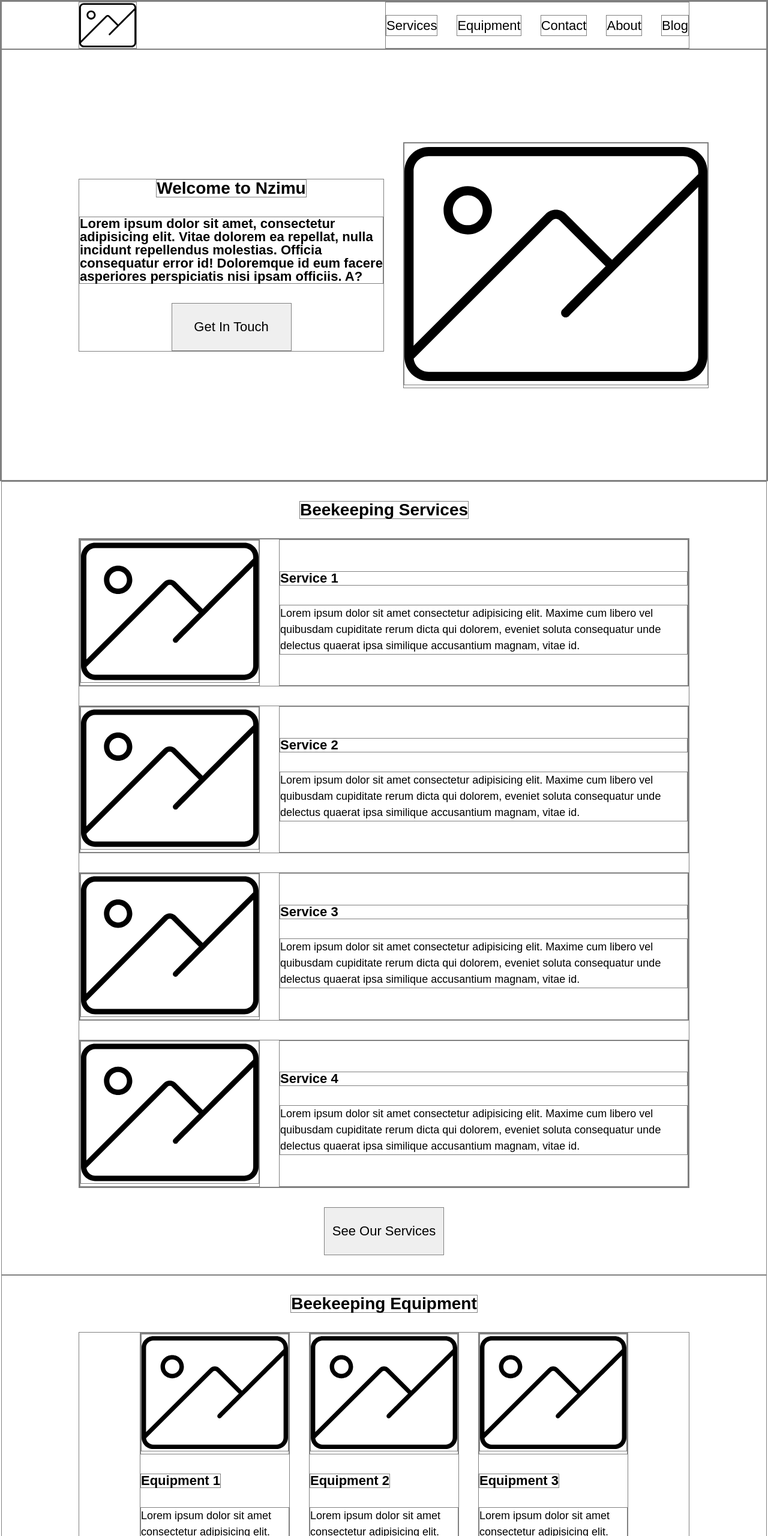
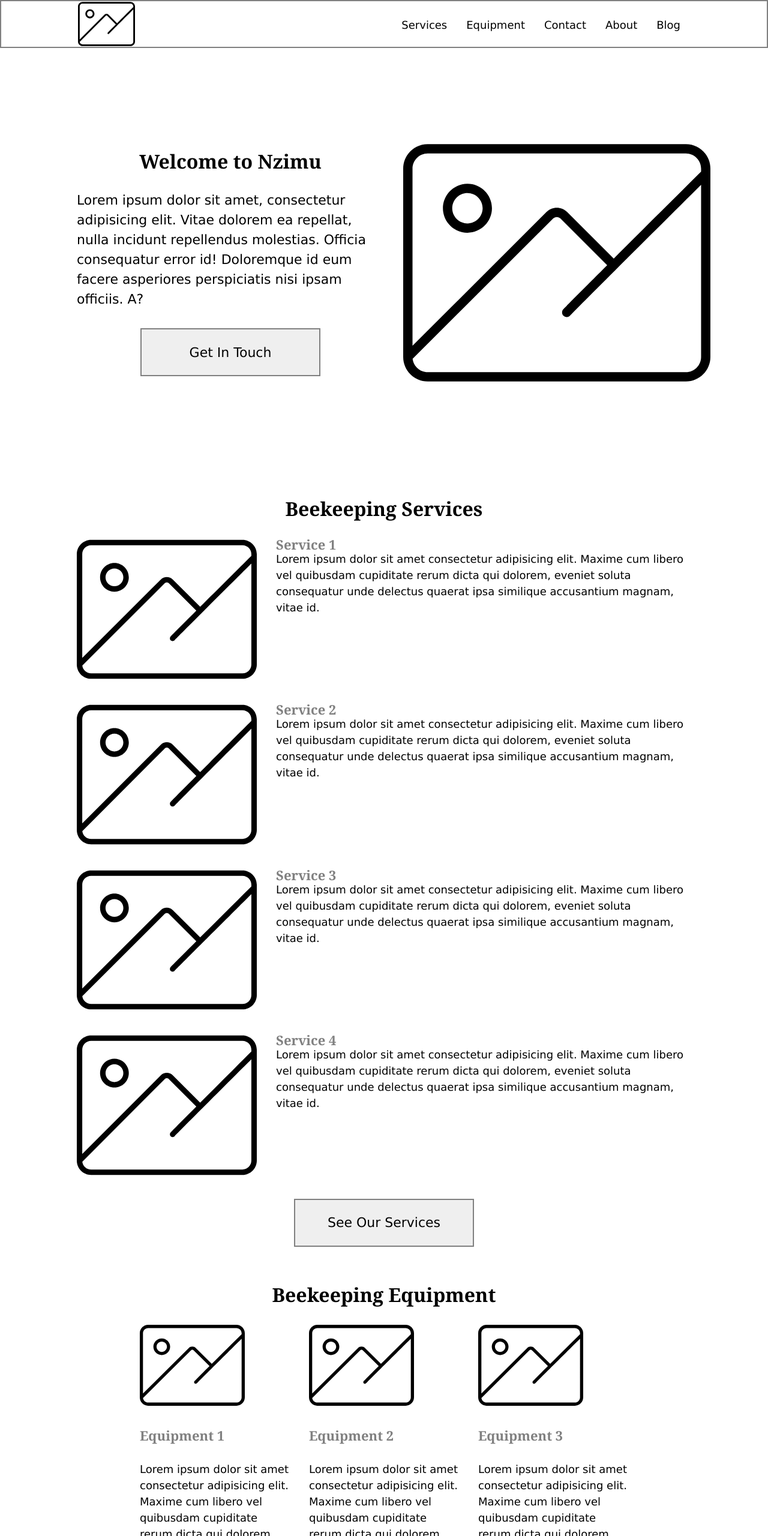
Before and after one commit to rodionlee/nzimu, a website built with webpack: page src/index.html in a window 1280 px wide. Shown: the top 2560 px of the page at 60% size. Built offline with nearby package versions, Linux system fonts and the light colour scheme.

Commit message:
Improve on home page wireframe

```diff
--- a/src/index.html
+++ b/src/index.html
@@ -5,18 +5,66 @@
   <title><%= htmlWebpackPlugin.options.title %></title>
 </head>
 
-<body>
+<body class="lightTheme">
 
   <!-- Header -->
 
-  <header>
+  <header class="headerSection">
     <img src="../graphics/image-icon.svg" alt="" class="logo">
-    <nav class="menu">
-      <a class="link" href="http://">Services</a>
-      <a class="link" href="http://">Equipment</a>
-      <a class="link" href="http://">Contact</a>
-      <a class="link" href="http://">About</a>
-      <a class="link" href="http://">Blog</a>
+    <nav class="">
+      <ul class="headerMenu">
+
+        <li class="headerMenu-linkContainer">
+          <a class="linkContainer-link" href="http://">Services</a>
+
+          <ul class="linkContainer-dropdown">
+            <li class="headerMenu-linkContainer">
+              <a class="linkContainer-link" href="http://">Service 1</a>
+            </li>
+
+            <li class="headerMenu-linkContainer">
+              <a class="linkContainer-link" href="http://">Service 2</a>
+            </li>
+
+            <li class="headerMenu-linkContainer">
+              <a class="linkContainer-link" href="http://">Service 3</a>
+            </li>
+          </ul>
+
+        </li>
+
+        <li class="headerMenu-linkContainer">
+          <a class="linkContainer-link" href="http://">Equipment</a>
+
+          <ul class="linkContainer-dropdown">
+            <li class="headerMenu-linkContainer">
+              <a class="linkContainer-link" href="http://">Equipment 1</a>
+            </li>
+
+            <li class="headerMenu-linkContainer">
+              <a class="linkContainer-link" href="http://">Equipment 2</a>
+            </li>
+
+            <li class="headerMenu-linkContainer">
+              <a class="linkContainer-link" href="http://">Equipment 3</a>
+            </li>
+          </ul>
+
+        </li>
+
+        <li class="headerMenu-linkContainer">
+          <a class="linkContainer-link" href="http://">Contact</a>
+        </li>
+
+        <li class="headerMenu-linkContainer">
+          <a class="linkContainer-link" href="http://">About</a>
+        </li>
+
+        <li class="headerMenu-linkContainer">
+          <a class="linkContainer-link" href="http://">Blog</a>
+        </li>
+
+      </ul>
     </nav>
   </header>
 
@@ -24,9 +72,9 @@
 
   <section id="heroSection">
 
-    <div class="infoContainer">
-      <h1>Welcome to Nzimu</h1>
-      <h3>Lorem ipsum dolor sit amet, consectetur adipisicing elit. Vitae dolorem ea repellat, nulla incidunt repellendus molestias. Officia consequatur error id! Doloremque id eum facere asperiores perspiciatis nisi ipsam officiis. A?</h3>
+    <div class="heroSection-infoContainer">
+      <h1 class="infoContainer-h1">Welcome to Nzimu</h1>
+      <p class="infoContainer-text">Lorem ipsum dolor sit amet, consectetur adipisicing elit. Vitae dolorem ea repellat, nulla incidunt repellendus molestias. Officia consequatur error id! Doloremque id eum facere asperiores perspiciatis nisi ipsam officiis. A?</p class="heroText">
       <button>Get In Touch</button>
     </div>
 
@@ -40,45 +88,45 @@
 
   <section id="servicesSection">
 
-    <h1>Beekeeping Services</h1>
+    <h1 class="servicesSection-h1">Beekeeping Services</h1>
 
-    <div class="servicesContainer">
+    <div class="servicesSection-servicesContainer">
 
-      <div class="serviceItem">
-        <div class="imageContainer">
+      <div class="servicesContainer-serviceItem">
+        <div class="serviceItem-imageContainer">
           <img src="../graphics/image-icon.svg" alt="">
         </div>
-        <div class="infoContainer">
+        <div class="serviceItem-infoContaine">
           <h3>Service 1</h3>
           <p>Lorem ipsum dolor sit amet consectetur adipisicing elit. Maxime cum libero vel quibusdam cupiditate rerum dicta qui dolorem, eveniet soluta consequatur unde delectus quaerat ipsa similique accusantium magnam, vitae id.</p>
         </div>
       </div>
 
-      <div class="serviceItem">
-        <div class="imageContainer">
+      <div class="servicesContainer-serviceItem">
+        <div class="serviceItem-imageContainer">
           <img src="../graphics/image-icon.svg" alt="">
         </div>
-        <div class="infoContainer">
+        <div class="serviceItem-infoContaine">
           <h3>Service 2</h3>
           <p>Lorem ipsum dolor sit amet consectetur adipisicing elit. Maxime cum libero vel quibusdam cupiditate rerum dicta qui dolorem, eveniet soluta consequatur unde delectus quaerat ipsa similique accusantium magnam, vitae id.</p>
         </div>
       </div>
 
-      <div class="serviceItem">
-        <div class="imageContainer">
+      <div class="servicesContainer-serviceItem">
+        <div class="serviceItem-imageContainer">
           <img src="../graphics/image-icon.svg" alt="">
         </div>
-        <div class="infoContainer">
+        <div class="serviceItem-infoContaine">
           <h3>Service 3</h3>
           <p>Lorem ipsum dolor sit amet consectetur adipisicing elit. Maxime cum libero vel quibusdam cupiditate rerum dicta qui dolorem, eveniet soluta consequatur unde delectus quaerat ipsa similique accusantium magnam, vitae id.</p>
         </div>
       </div>
 
-      <div class="serviceItem">
-        <div class="imageContainer">
+      <div class="servicesContainer-serviceItem">
+        <div class="serviceItem-imageContainer">
           <img src="../graphics/image-icon.svg" alt="">
         </div>
-        <div class="infoContainer">
+        <div class="serviceItem-infoContaine">
           <h3>Service 4</h3>
           <p>Lorem ipsum dolor sit amet consectetur adipisicing elit. Maxime cum libero vel quibusdam cupiditate rerum dicta qui dolorem, eveniet soluta consequatur unde delectus quaerat ipsa similique accusantium magnam, vitae id.</p>
         </div>
@@ -94,36 +142,36 @@
 
   <section id="equipmentSection">
 
-    <h1>Beekeeping Equipment</h1>
+    <h1 class="equipmentSection-h1">Beekeeping Equipment</h1>
 
-    <div class="equipmentContainer">
+    <div class="equipmentSection-equipmentContainer">
 
-      <div class="equipmentItem">
-        <div class="imageContainer">
+      <div class="equipmentContainer-equipmentItem">
+        <div class="equipmentItem-imageContainer">
           <img src="../graphics/image-icon.svg" alt="">
         </div>
         <h3>Equipment 1</h3>
         <p>Lorem ipsum dolor sit amet consectetur adipisicing elit. Maxime cum libero vel quibusdam cupiditate rerum dicta qui dolorem, eveniet soluta consequatur unde delectus quaerat ipsa similique accusantium magnam, vitae id.</p>
       </div>
 
-      <div class="equipmentItem">
-        <div class="imageContainer">
+      <div class="equipmentContainer-equipmentItem">
+        <div class="equipmentItem-imageContainer">
           <img src="../graphics/image-icon.svg" alt="">
         </div>
         <h3>Equipment 2</h3>
         <p>Lorem ipsum dolor sit amet consectetur adipisicing elit. Maxime cum libero vel quibusdam cupiditate rerum dicta qui dolorem, eveniet soluta consequatur unde delectus quaerat ipsa similique accusantium magnam, vitae id.</p>
       </div>
 
-      <div class="equipmentItem">
-        <div class="imageContainer">
+      <div class="equipmentContainer-equipmentItem">
+        <div class="equipmentItem-imageContainer">
           <img src="../graphics/image-icon.svg" alt="">
         </div>
         <h3>Equipment 3</h3>
         <p>Lorem ipsum dolor sit amet consectetur adipisicing elit. Maxime cum libero vel quibusdam cupiditate rerum dicta qui dolorem, eveniet soluta consequatur unde delectus quaerat ipsa similique accusantium magnam, vitae id.</p>
       </div>
 
-      <div class="equipmentItem">
-        <div class="imageContainer">
+      <div class="equipmentContainer-equipmentItem">
+        <div class="equipmentItem-imageContainer">
           <img src="../graphics/image-icon.svg" alt="">
         </div>
         <h3>Equipment 4</h3>
@@ -135,6 +183,39 @@
     <button>See Our Equipment</button>
 
   </section>
+
+    <!-- Features Section -->
+
+    <section id="featuresSection">
+
+      <h1>Why Choose Us</h1>
+
+      <div class="featuresSection-featuresContainer">
+
+        <div class="featuresContainer-featureItem">
+          <div class="featureItem-imageContainer">
+            <img src="../graphics/image-icon.svg" alt="">
+          </div>
+          <h3>Feature 1</h3>
+        </div>
+
+        <div class="featuresContainer-featureItem">
+          <div class="featureItem-imageContainer">
+            <img src="../graphics/image-icon.svg" alt="">
+          </div>
+          <h3>Feature 2</h3>
+        </div>
+
+        <div class="featuresContainer-featureItem">
+          <div class="featureItem-imageContainer">
+            <img src="../graphics/image-icon.svg" alt="">
+          </div>
+          <h3>Feature 3</h3>
+        </div>
+
+      </div>
+
+    </section>
 
   <!-- Testimonials Section -->
 
@@ -164,8 +245,11 @@
 
   </section>
 
+  <!-- Final CTA Section -->
 
-
+  <section class="finalCTASection">
+    <button>Get In Touch</button>
+  </section>
 
   <!-- Footer -->
 
--- a/src/style.css
+++ b/src/style.css
@@ -5,28 +5,20 @@
     margin: 0;
     box-sizing: border-box;
 
-    border: 1px solid grey;
+    /* border: 1px solid grey; */
 
-    gap: var(--global-padding);
-}
-header, footer, section {
-    padding: 0 max(36px, 10vw);
-    max-width: 1600px;
-}
-section, footer {
-    padding-top: var(--global-padding);
-    padding-bottom: var(--global-padding);
+    gap: var(--big-padding);
 }
 :root {
 
     /* Light Theme */
 
-    --light-theme-primary: #81c784;
+    --light-theme-primary: #7b7b7b;
     --light-theme-primary-light: #b2fab4;
     --light-theme-primary-dark: #519657;
 
     --light-theme-background: #ffffff;
-    --light-theme-surface: #e8f5e9;
+    --light-theme-surface: #d5d5d5;
 
     --light-theme-border: 2px solid grey;
 
@@ -62,7 +54,8 @@ section, footer {
     /* Global */
 
     --transition: 0.3s;
-    --global-padding: 32px;
+    --big-padding: 32px;
+    --small-padding: 16px;
 }
 .lightTheme {
     --primary: var(--light-theme-primary);
@@ -98,9 +91,58 @@ section, footer {
 
     transition: var(--transition);
 }
+
+/* Global Typography */
+
+* {
+    font-family: Arial, Helvetica, sans-serif;
+    color: var(--text);
+}
+h1 {
+    font-size: 32px;
+    font-weight: 700;
+    line-height: 1;
+    text-align: center;
+    padding-bottom: var(--big-padding);
+}
+h2 {
+    font-size: 24px;
+    line-height: 1;
+}
+h3 {
+    font-size: 22px;
+    line-height: 1;
+    color: var(--secondary-text);
+}
+h1, h2, h3 {
+    font-family: Georgia;
+}
+p, li, ul, ::placeholder, a, span, textarea, input, label, button {
+    font-family: Verdana, Geneva, Tahoma, sans-serif;
+    font-size: 18px;
+    line-height: 1.5;
+}
+body {
+    height: 100vh;
+    background-color: var(--background)
+}
+
+/* Global Elements */
+
+header, footer, section {
+    padding: 0 max(36px, 10vw);
+    max-width: 1600px;
+}
+section, footer {
+    padding-top: var(--big-padding);
+    padding-bottom: var(--big-padding);
+}
 button {
-    width: 200px;
+    width: 300px;
     height: 80px;
+
+    border: var(--border);
+
     font-size: 22px;
     text-align: center;
 }
@@ -114,50 +156,51 @@ img {
     width: 48px;
 }
 
-/* Typography */
 
-* {
-    font-family: Arial, Helvetica, sans-serif;
-    color: var(--text);
-}
-h1 {
-    font-size: 28px;
-    line-height: 1;
-    text-align: center;
-}
-h2 {
-    font-size: 24px;
-    line-height: 1;
-}
-h3 {
-    font-size: 22px;
-    line-height: 1;
-    color: var(--secondary-text);
-}
-p, li, ul, ::placeholder, a, span, textarea, input, label {
-    font-size: 18px;
-    line-height: 1.5;
-}
-body {
-    height: 100vh;
-    background-color: var(--background)
-}
 
 /* Header */
 
-header {
+.headerSection {
     height: 10vh;
     display: flex;
     justify-content: space-between;
+
+    border: var(--border);
+    background-color: white;
+
+    position: sticky;
+    top: 0;
 }
-header .menu {
+.headerMenu {
     display: flex;
-    justify-content: center;
+    flex-wrap: nowrap;
+    gap: 0;
+}
+.headerMenu-linkContainer {
+    display: inline-block;
+    list-style: none;
+    height: calc(10vh - 2px);
+    position: relative;
+    padding: 0 var(--small-padding);
+}
+.linkContainer-link {
+    display: flex;
     align-items: center;
+    height: 100%;
+    width: 100%;
+    text-decoration: none;
 }
-header .menu .link {
-    font-size: 22px;
-    text-decoration: none;
+.linkContainer-dropdown {
+    display: none;
+    position: absolute;
+    background-color: var(--surface);
+    left: 0;
+}
+.headerMenu-linkContainer:hover {
+    background-color: var(--primary);
+}
+.headerMenu-linkContainer:hover .linkContainer-dropdown {
+    display: block;
 }
 
 /* Hero Section */
@@ -172,10 +215,16 @@ header .menu .link {
     grid-template-columns: 50% 50%;
     align-items: center;
 }
-#heroSection .infoContainer {
+.heroSection-infoContainer {
     display: flex;
     justify-content: center;
     flex-wrap: wrap;
+}
+.infoContainer-h1 {
+    padding-bottom: 0;
+}
+.infoContainer-text {
+    font-size: 22px;
 }
 
 /* Services Section */
@@ -185,7 +234,10 @@ header .menu .link {
     justify-content: center;
     flex-wrap: wrap;
 }
-.servicesContainer {
+.servicesSection-h1 {
+    padding-bottom: 0;
+}
+.servicesSection-servicesContainer {
     width: 100%;
 
     display: grid;
@@ -193,15 +245,15 @@ header .menu .link {
     grid-template-rows: repeat(auto-fit, 1fr);
     justify-content: center;
 }
-.servicesContainer .serviceItem {
+.servicesContainer-serviceItem {
     display: grid;
     grid-template-columns: 300px 1fr;
     grid-template-rows: 1fr;
 }
-.serviceItem .imageContainer {
+.serviceItem-imageContainer {
     grid-column: 1 / 2;
 }
-.serviceItem .infoContainer {
+.serviceItem-infoContainer {
     grid-column: 2 / 3;
 
     display: flex;
@@ -210,6 +262,7 @@ header .menu .link {
     justify-content: center;
 }
 
+
 /* Equipment Section */
 
 #equipmentSection {
@@ -217,32 +270,56 @@ header .menu .link {
     justify-content: center;
     flex-wrap: wrap;
 }
-.equipmentContainer {
+.equipmentSection-h1 {
+    padding-bottom: 0;
+}
+.equipmentSection-equipmentContainer {
     width: 100%;
     display: grid;
     grid-template-columns: repeat(auto-fit, 250px);
-    grid-template-rows: repeat(2, 1fr);
+    grid-template-rows: repeat(2, min-content);
     justify-content: center;
+    justify-items: center;
 }
-#equipmentSection .equipmentItem {
+.equipmentContainer-equipmentItem {
     display: flex;
     flex-wrap: wrap;
 }
-.equipmentItem .imageContainer {
-    width: 100%;
+.equipmentItem-imageContainer {
+    width: 70%;
+}
+
+/* Equipment Section */
+
+.featuresSection-featuresContainer {
+    display: grid;
+    grid-template-columns: repeat(auto-fit, 250px);
+    grid-template-rows: repeat(2, min-content);
+    justify-content: center;
+}
+.featuresContainer-featureItem {
+    display: flex;
+    flex-wrap: wrap;
+    justify-content: center;
+}
+.featureItem-imageContainer {
+    width: 60%;
 }
 
 /* Testimonials Section */
 
 .testimonialsSection h1 {
-    padding-bottom: var(--global-padding);
+    padding-bottom: var(--big-padding);
 }
-
 .testimonialsSection .testimonialsContainer {
     display: grid;
-    grid-template-columns: 400px 400px;
+    grid-template-columns: 450px 450px;
+    justify-content: center;
 }
 .testimonialsContainer .testimonial {
+    border: var(--border);
+    padding: var(--small-padding);
+
     display: grid;
     grid-template-columns: 80px 1fr;
     grid-template-rows: 1fr min-content;
@@ -256,7 +333,6 @@ header .menu .link {
 .imageContainer img {
     width: 100%;
 }
-
 .testimonial .text {
     grid-column: 2 / 3;
     grid-row: 1 / 2;
@@ -266,9 +342,18 @@ header .menu .link {
     grid-row: 2 / 3;
 }
 
+/* Final CTA Section */
+
+.finalCTASection {
+    display: flex;
+    justify-content: center;
+}
+
 /* Footer */
 
 footer {
+    border-top: var(--border);
+
 	text-align: center;
 
 	display: flex;
```
